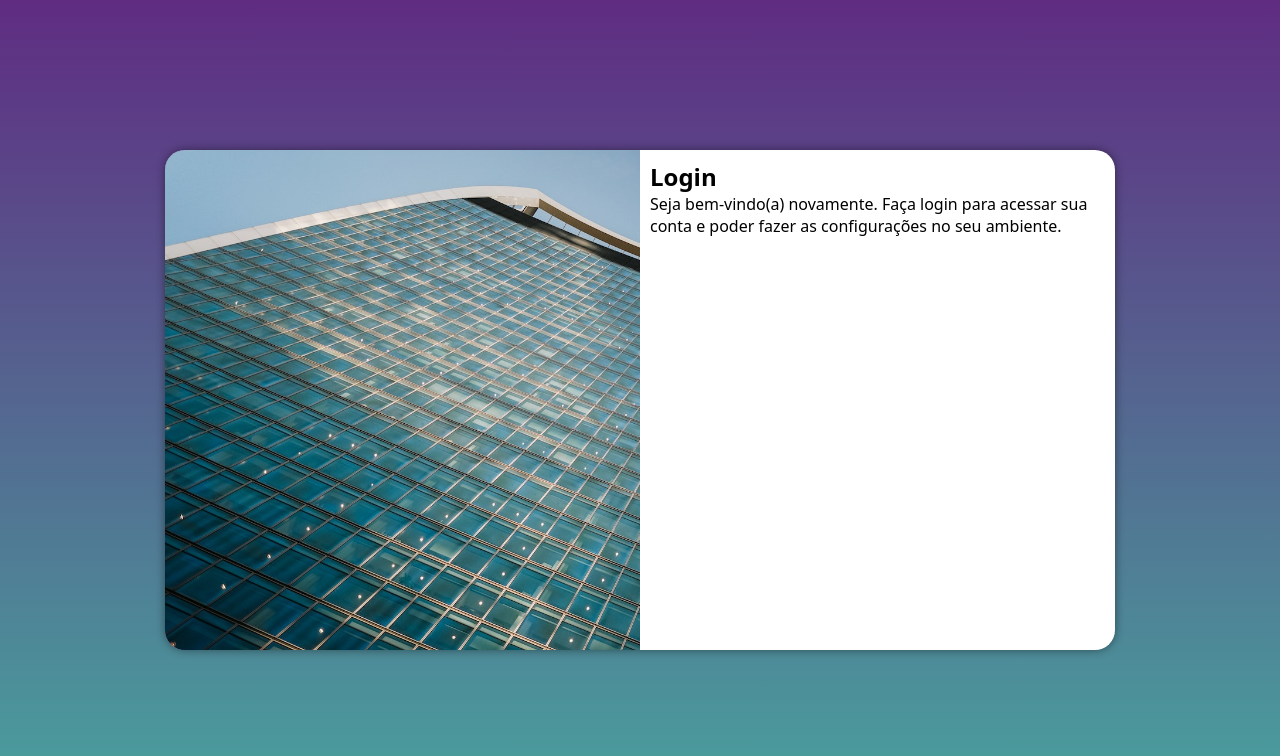
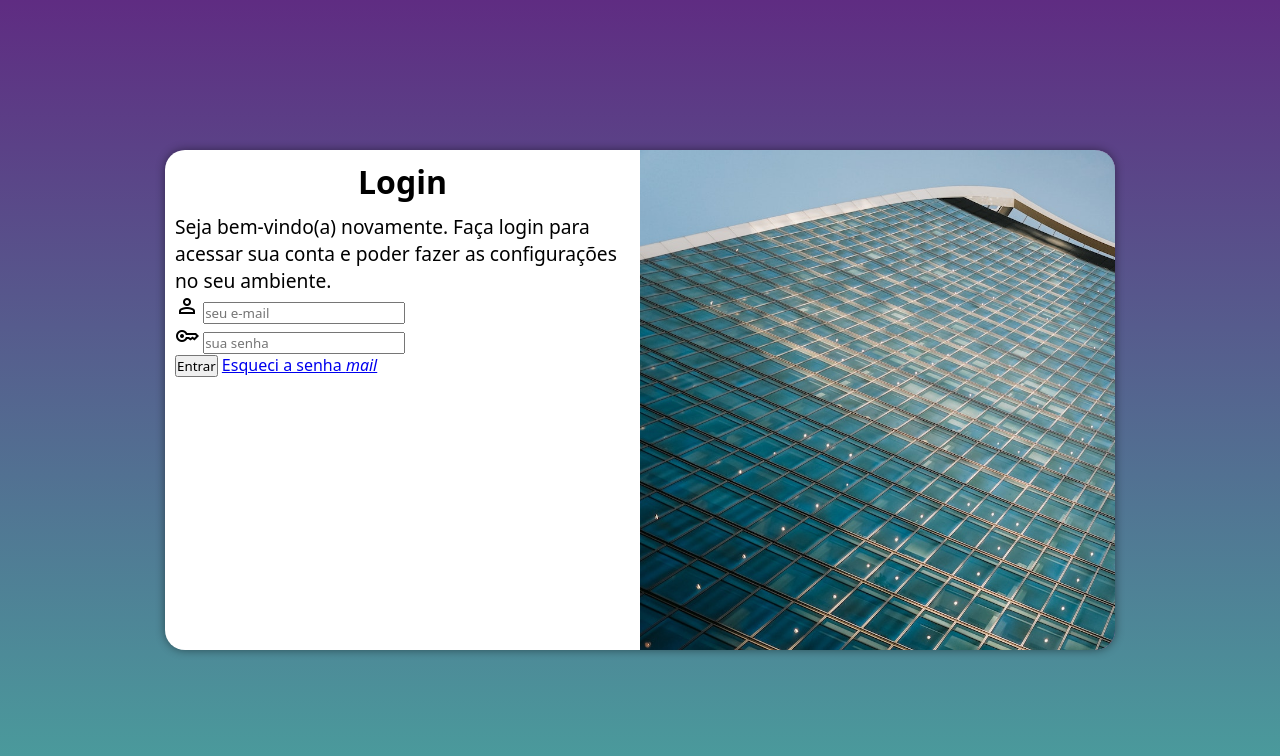
Before and after one commit to Felpecx/Projeto-Login, a plain HTML site: page index.html in a window 1280 px wide. Drawn offline with nearby package versions, Linux system fonts and the light colour scheme.

Commit message:
adicionei o formulário

```diff
--- a/estilos/media-query.css
+++ b/estilos/media-query.css
@@ -35,14 +35,22 @@ Typical Device Breakpoints
     }
 
     section#login > div#imagem {
-        float: left;
+        float: right;
         width: 50%;
         height: 100%;
     }
 
     section#login > div#formulario {
-        float: right;
+        float: left;
         width: 50%;
 
     }
+
+    div#formulario > h1 {
+       font-size: 2em;
+    }
+
+    div#formulario > p {
+        font-size: 1.2em;
+    }
 }
--- a/estilos/style.css
+++ b/estilos/style.css
@@ -53,3 +53,12 @@ section#login > div#formulario {
     display: block;
     padding: 10px;
 }
+
+div#formulario > h1 {
+    text-align: center;
+    margin-bottom: 10px;
+}
+
+div#formulario > p {
+    font-size: 0.8em;
+}
--- a/index.html
+++ b/index.html
@@ -5,6 +5,8 @@
     <meta http-equiv="X-UA-Compatible" content="IE=edge">
     <meta name="viewport" content="width=device-width, initial-scale=1.0">
     <title>Login</title>
+    <link rel="stylesheet" href="https://fonts.googleapis.com/css2?family=Material+Symbols+Outlined:opsz,wght,FILL,GRAD@20..48,100..700,0..1,-50..200" />
+    <link rel="stylesheet" href="https://fonts.googleapis.com/css2?family=Material+Symbols+Outlined:opsz,wght,FILL,GRAD@20..48,100..700,0..1,-50..200" />
     <link rel="stylesheet" href="estilos/style.css">
     <link rel="stylesheet" href="estilos/media-query.css">
 </head>
@@ -17,7 +19,26 @@
             <div id="formulario">
                 <h1>Login</h1>
                 <p>Seja bem-vindo(a) novamente. Faça login para acessar sua conta e poder fazer as configurações no seu ambiente.</p>
-                <form action="login.php" method="post"></form>
+                <form action="login.php" method="post" autocomplete="on">
+                    <div class="campo">
+                        <span class="material-symbols-outlined">
+                            person
+                            </span>
+                        <input type="email" name="login" id="ilogin" placeholder="seu e-mail" autocomplete="email" required maxlength="30">
+                        <label for="ilogin"></label>
+                    </div>
+                    <div class="campo">
+                        <span class="material-symbols-outlined">
+                            key
+                            </span>
+                        <input type="password" name="senha" id="isenha" placeholder="sua senha" autocomplete="current-password" required minlength="8" maxlength="20">
+                         <label for="isenha"></label>
+                    </div>
+                    <input type="submit" value="Entrar">
+                    <a href="esqueci.html">
+                        Esqueci a senha <i class="material-icons">mail</i>
+                    </a>
+                </form>
             </div>
         </section>
     </main>
```
